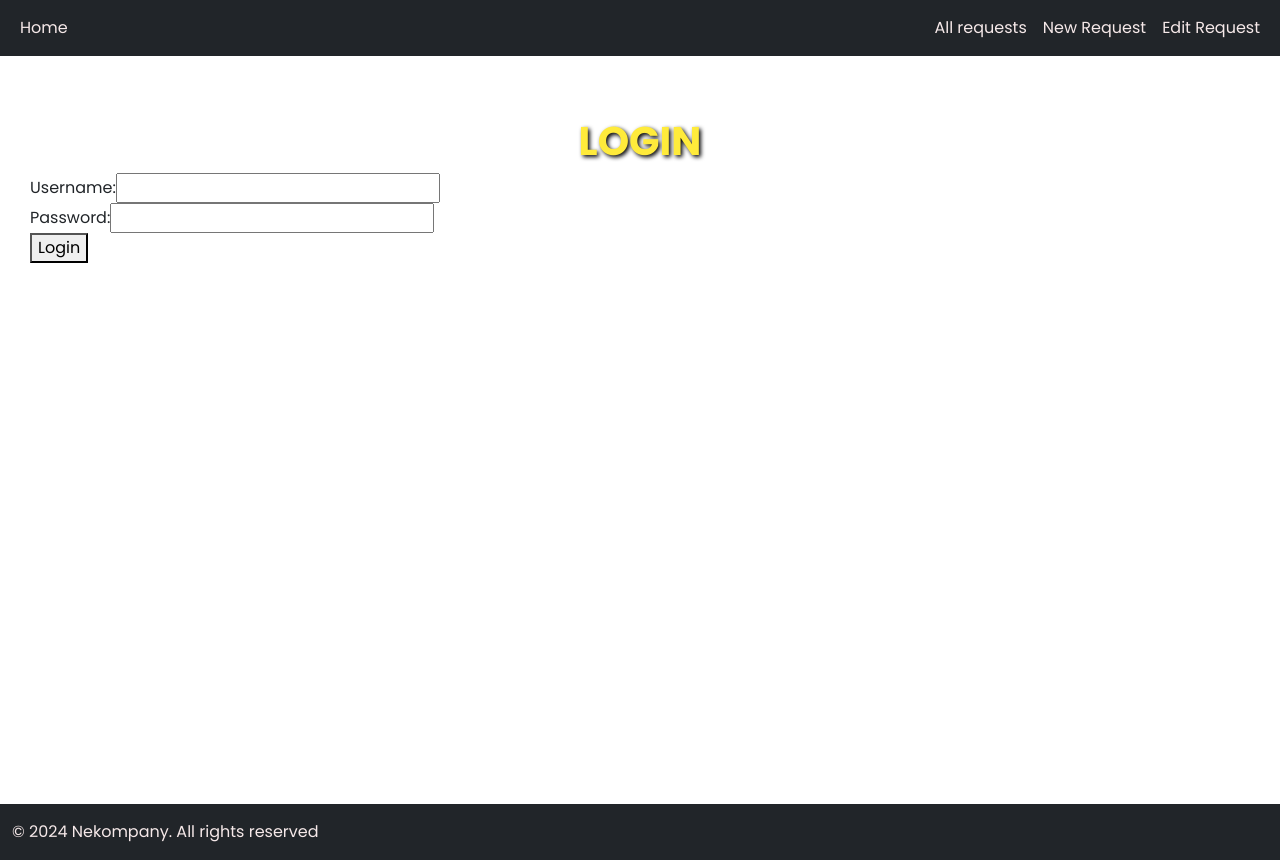
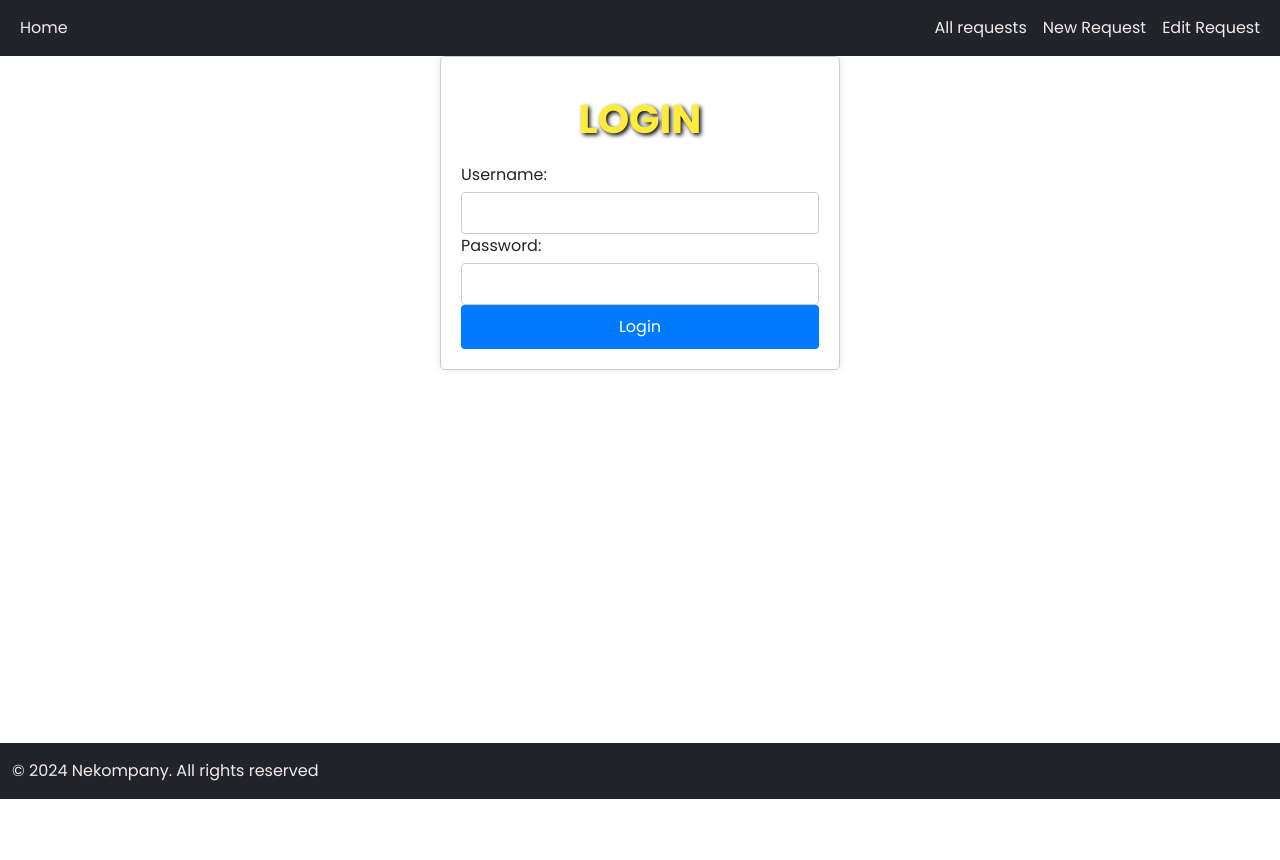
Before and after one commit to Jorgecas71/project-support-app-front, a Vue app: page /login in a window 1280 px wide. After the commit the page ends 800 px from the top, so only its background shows below. Built offline with nearby package versions, Linux system fonts and the light colour scheme.

Commit message:
added changes in components

```diff
--- a/src/components/Login.vue
+++ b/src/components/Login.vue
@@ -1,16 +1,11 @@
-<script>
-export default {
-  data() {
-    return {
-      username: '',
-      password: ''
-    };
-  },
-  methods: {
-    login() {
-      // Lógica de autenticación
-    }
-  }
+<script setup>
+import { ref } from 'vue';
+
+const username = ref('');
+const password = ref('');
+
+const login = () => {
+  // Lógica de autenticación
 };
 </script>
 
@@ -32,7 +27,50 @@ export default {
 </template>
 
 
+<style lang="scss" scoped>
+.login {
+  max-width: 400px;
+  margin: 0 auto;
+  padding: 20px;
+  border: 1px solid #ccc;
+  border-radius: 5px;
+  box-shadow: 0 0 10px rgba(0, 0, 0, 0.1);
+}
 
-<style scoped>
+h1 {
+  text-align: center;
+  margin-bottom: 20px;
+}
+
+.form-group {
+  margin-bottom: 15px;
+}
+
+label {
+  display: block;
+  margin-bottom: 5px;
+}
+
+input {
+  width: 100%;
+  padding: 8px;
+  box-sizing: border-box;
+  border: 1px solid #ccc;
+  border-radius: 4px;
+}
+
+button {
+  width: 100%;
+  padding: 10px;
+  background-color: #007bff;
+  color: white;
+  border: none;
+  border-radius: 4px;
+  cursor: pointer;
+
+  &:hover {
+    background-color: #0056b3;
+  }
+}
 
 </style>
--- a/src/components/NewRequest.vue
+++ b/src/components/NewRequest.vue
@@ -1,21 +1,17 @@
-<script>
-export default {
-  data() {
-    return {
-      requester_name: '',
-      request_date: '',
-      subject: '',
-      description: ''
-    };
-  },
-  methods: {
-    submitRequest() {
-      // Lógica para enviar la solicitud a la base de datos
-    },
-    cancel() {
-      // Lógica para cancelar y volver a la lista de solicitudes
-    }
-  }
+<script setup>
+import { ref } from 'vue';
+
+const requester_name = ref('');
+const request_date = ref('');
+const subject = ref('');
+const description = ref('');
+
+const submitRequest = () => {
+  // Lógica para enviar la solicitud a la base de datos
+};
+
+const cancel = () => {
+  // Lógica para cancelar y volver a la lista de solicitudes
 };
 </script>
 
--- a/src/components/Request.vue
+++ b/src/components/Request.vue
@@ -1,26 +1,20 @@
-<script>
-export default {
-  data() {
-    return {
-      requester_name: '',
-      request_date: '',
-      subject: '',
-      description: ''
-    };
-  },
-  created() {
+<script setup>
+import { ref } from 'vue';
 
-  },
-  methods: {
-    updateRequest() {
+const requester_name = ref('');
+const request_date = ref('');
+const subject = ref('');
+const description = ref('');
 
-    },
-    cancel() {
+const updateRequest = () => {
+  // Lógica para actualizar la solicitud
+};
 
-    }
-  }
+const cancel = () => {
+  // Lógica para cancelar y volver a la lista de solicitudes
 };
 </script>
+
 
 <template>
   <div class="edit-request">
--- a/src/components/RequestList.vue
+++ b/src/components/RequestList.vue
@@ -1,15 +1,11 @@
-<script>
-export default {
-  data() {
-    return {
-      requests: []
-    };
-  },
-  created() {
+<script setup>
+import { ref } from 'vue';
 
-  }
-};
+const requests = ref([]);
+
+// Puedes agregar lógica en el ciclo de vida aquí si es necesario
 </script>
+
 
 <template>
   <div class="request-list">
```
